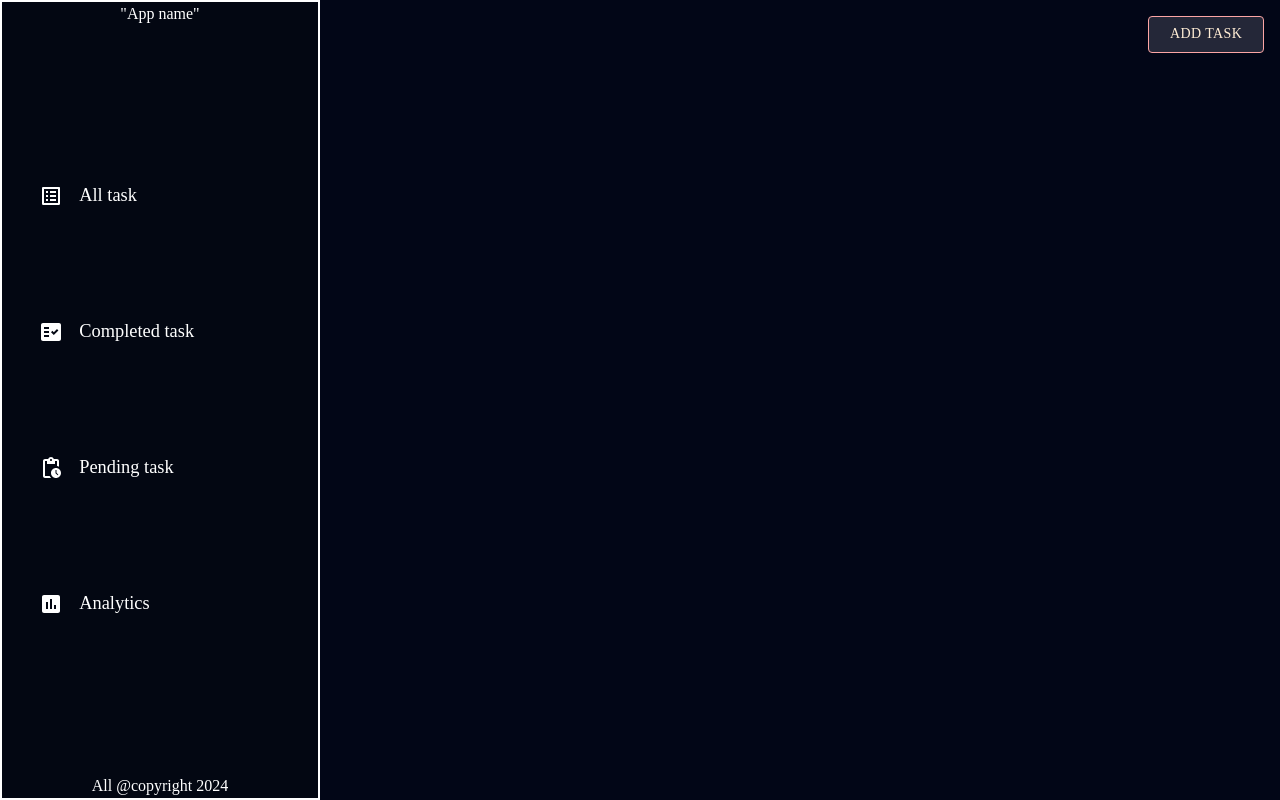
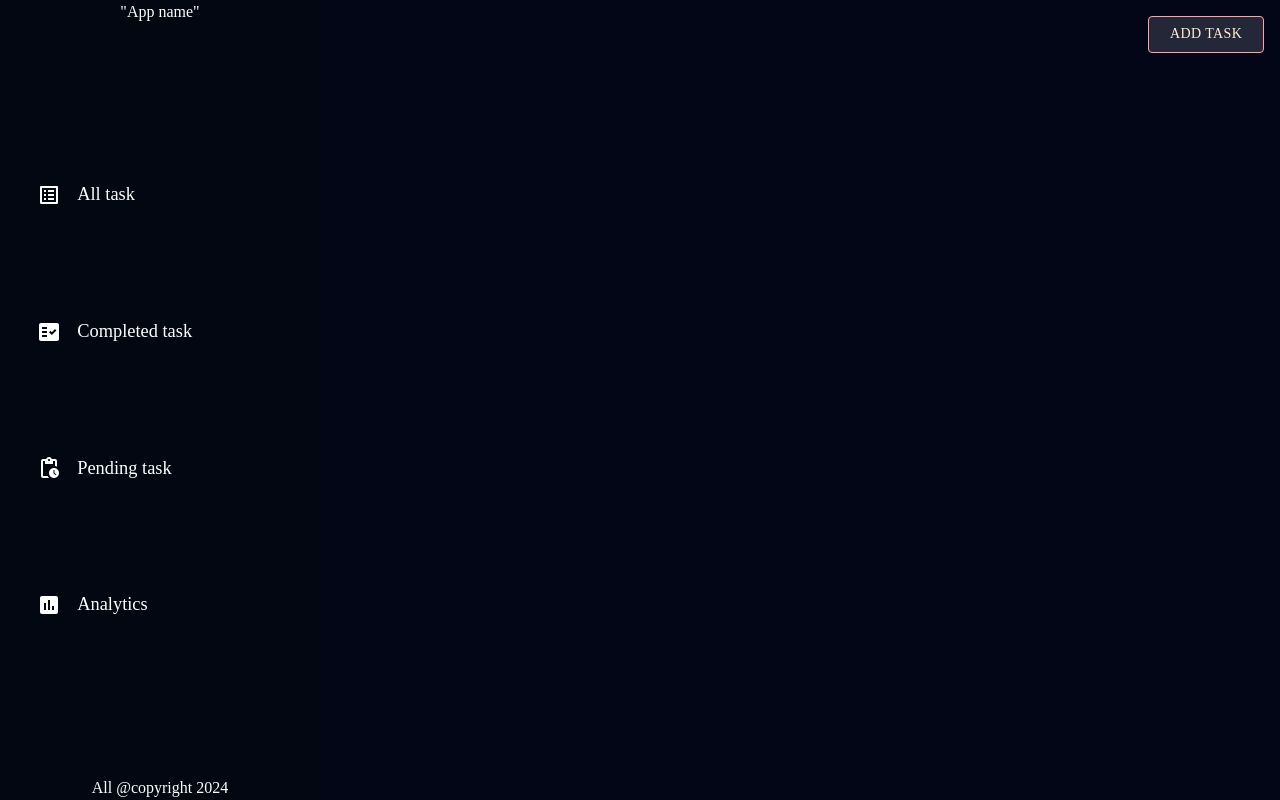
Before and after one commit to sudiptaMukherjee2001/TaskMaster, a Next.js app: page / in a window 1280 px wide. Built offline with nearby package versions, Linux system fonts and the light colour scheme.

Commit message:
Remove border from NavBarBox

```diff
--- a/src/app/style/Navbar.style.js
+++ b/src/app/style/Navbar.style.js
@@ -2,7 +2,7 @@ import { Box } from '@mui/material';
 import { styled } from '@mui/material/styles';
 
 export const NavBarBox = styled(Box)({
-    border: "2px solid",
+    // border: "2px solid",
     width: "100%",
     position: "relative",
     height: "100vh",
```
